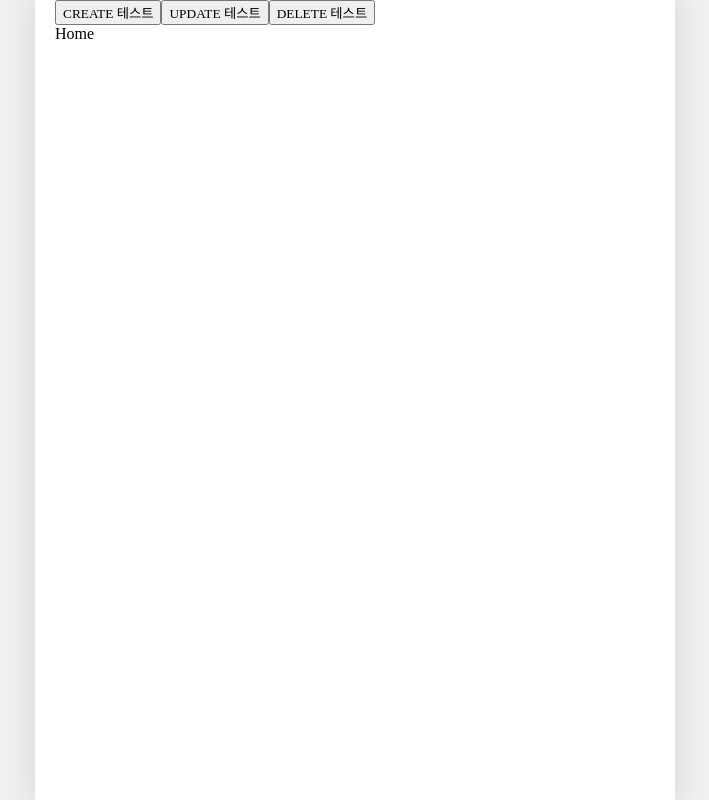
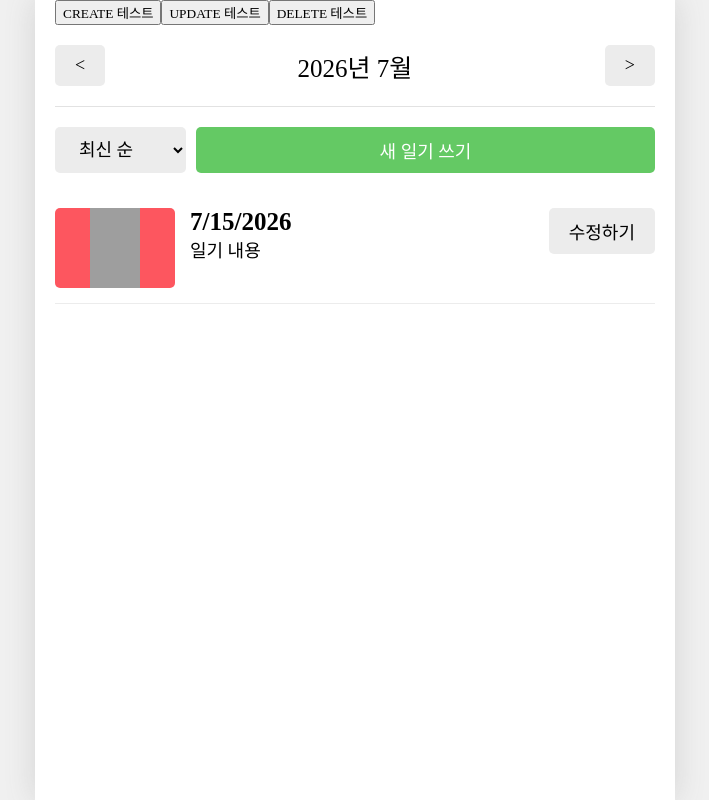
Before and after one commit to hxx-dev/emotional-diary, a React (Vite) app: page / in a window 1280 px wide. Shown: the whole page, without its empty margins (285-994 px from the left). Built offline with nearby package versions, Linux system fonts and the light colour scheme; grey boxes are pictures that could not be loaded; a web font is replaced by a local one.

Commit message:
:sparkles:Feat: Home 페이지 렌더링 코드 추가

```diff
--- a/src/pages/Home.jsx
+++ b/src/pages/Home.jsx
@@ -1,5 +1,18 @@
+import Header from "../components/Header/Header";
+import Button from "../components/common/Button";
+import DiaryList from "../components/DiaryList/DiaryList";
+
 function Home() {
-  return <div>Home</div>;
+  return (
+    <div>
+      <Header
+        title={"2026년 7월"}
+        leftBtn={<Button text={"<"} />}
+        rightBtn={<Button text={">"} />}
+      />
+      <DiaryList />
+    </div>
+  );
 }
 
 export default Home;
```
